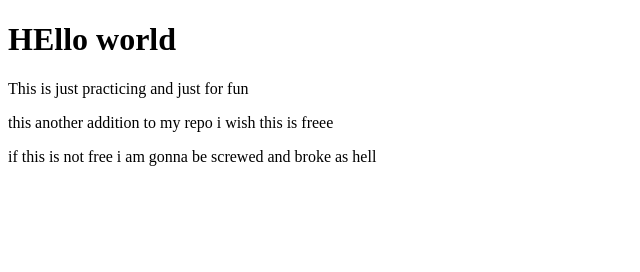
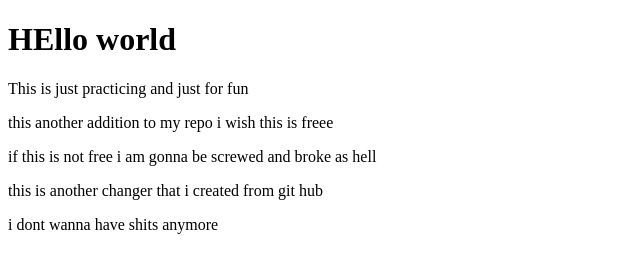
Before and after one commit to ChristopherJohnLumboy/practiceGit, a plain HTML site: page index.html in a window 1280 px wide. Shown: the whole page, without its empty margins (0-640 px from the left). Drawn offline with Linux system fonts and the light colour scheme.

Commit message:
Update index.html added some text

```diff
--- a/index.html
+++ b/index.html
@@ -10,5 +10,7 @@
     <p>This is just practicing and just for fun</p>
     <p>this another addition to my repo i wish this is freee</p>
     <p> if this is not free i am gonna be screwed and broke as hell</p>
+    <p> this is another changer that i created from git hub</p>
+    <p>i dont wanna have shits anymore</p>
 </body>
 </html>
```
